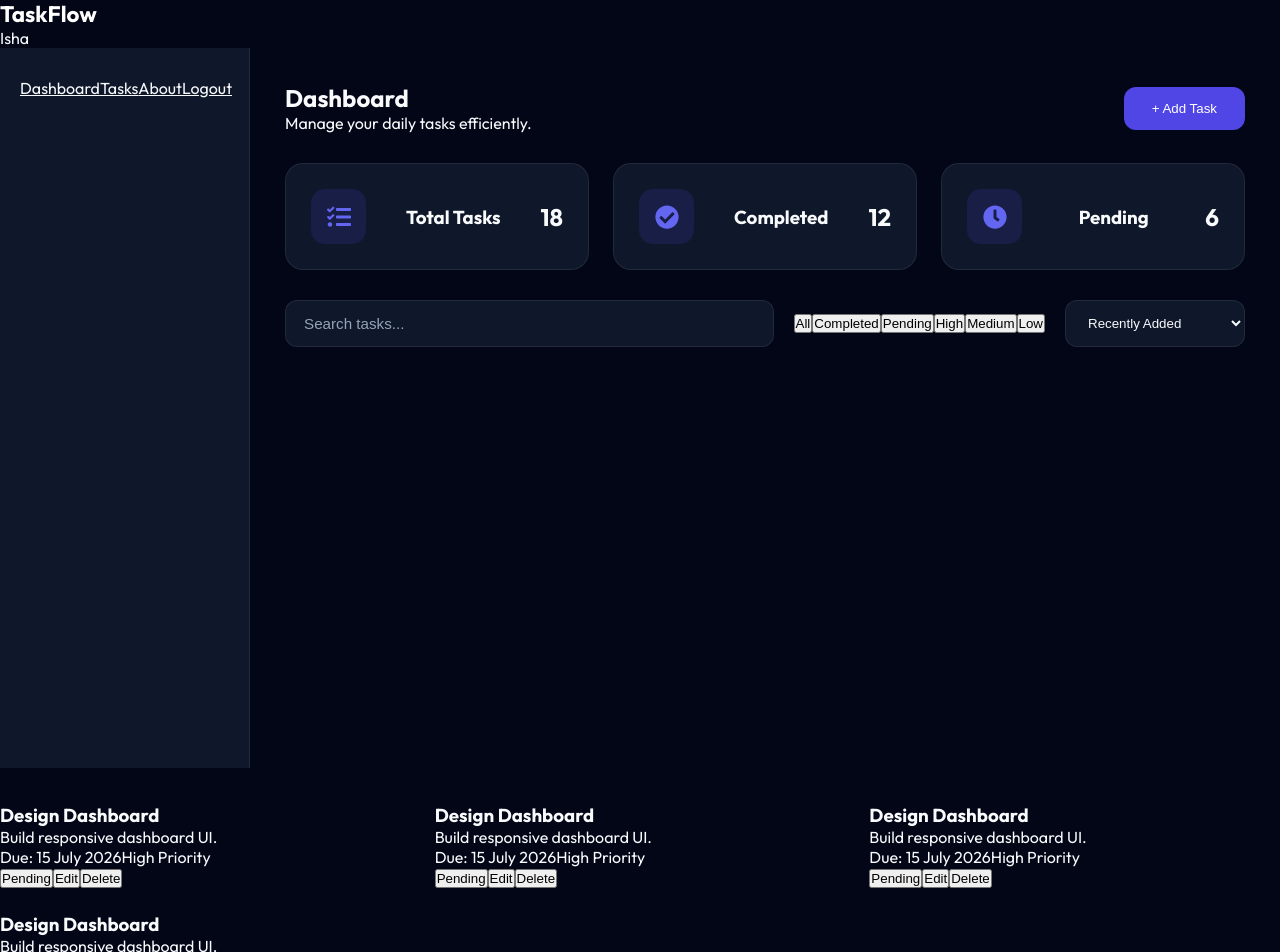
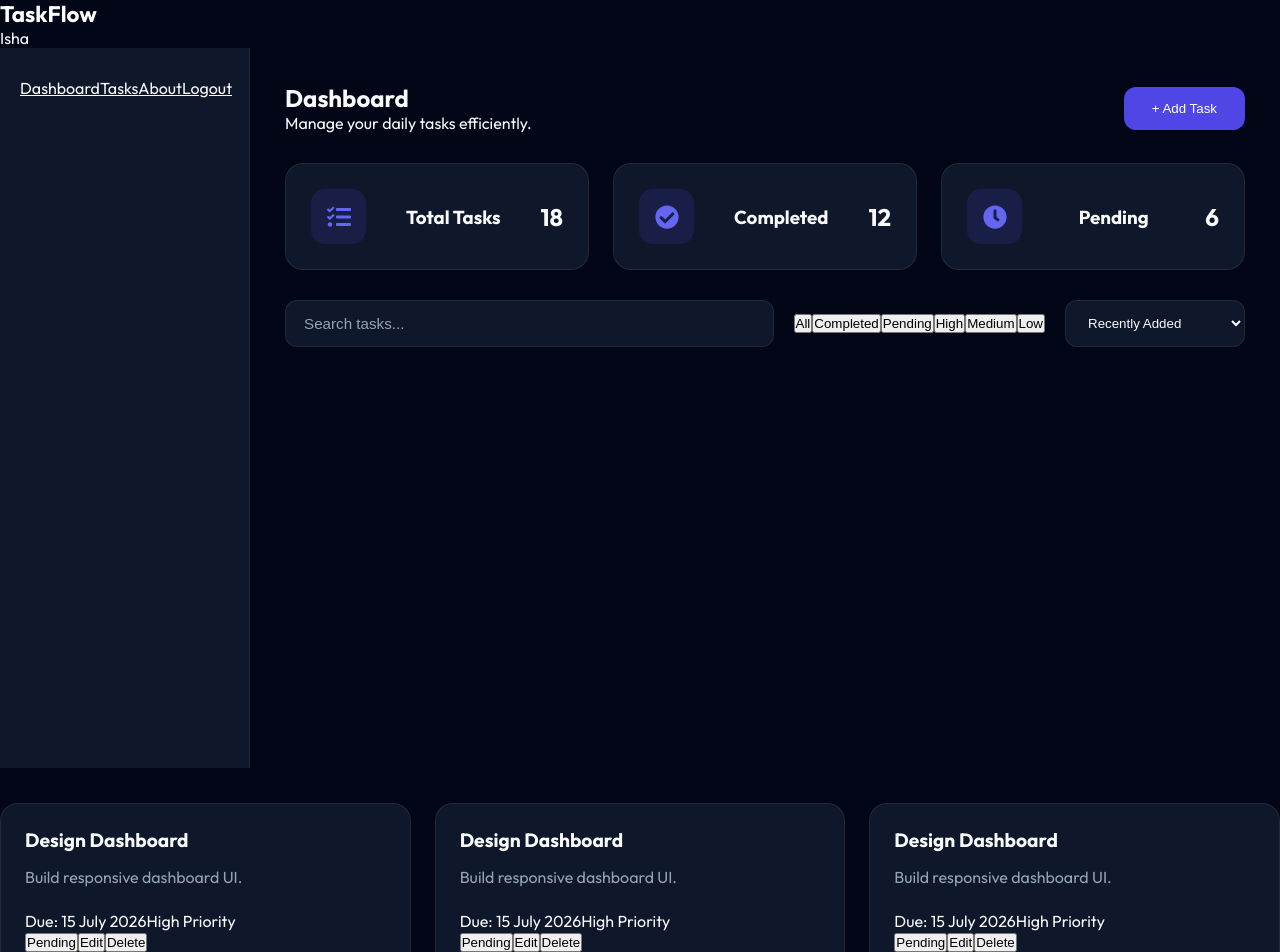
Before and after one commit to Isharani01/taskflow, a React (Vite) app: page /dashboard in a window 1280 px wide. Shown: the top 952 px of the page. Built offline with nearby package versions, Linux system fonts and the light colour scheme.

Commit message:
styled dashboard taskcard

```diff
--- a/src/components/Dashboard/TaskCard/TaskCard.module.css
+++ b/src/components/Dashboard/TaskCard/TaskCard.module.css
@@ -0,0 +1,78 @@
+.taskCard {
+  background: #0f172a;
+  border: 1px solid rgba(255,255,255,.08);
+  border-radius: 18px;
+  padding: 24px;
+  transition: .3s;
+}
+
+.taskCard:hover {
+  transform: translateY(-8px);
+  border-color: #6366f1;
+}
+
+.taskCard h3 {
+  font-size: 1.2rem;
+  margin-bottom: 12px;
+}
+
+.taskCard p {
+  color: #94a3b8;
+  line-height: 1.7;
+  margin-bottom: 20px;
+}
+
+.info {
+  display: flex;
+  justify-content: space-between;
+  align-items: center;
+  margin-bottom: 20px;
+}
+
+.priority {
+  padding: 6px 14px;
+  border-radius: 30px;
+  background: rgba(239,68,68,.15);
+  color: #ef4444;
+  font-size: .85rem;
+  font-weight: 600;
+}
+
+.date {
+  color: #94a3b8;
+  font-size: .9rem;
+}
+
+.actions {
+  display: flex;
+  justify-content: space-between;
+  gap: 12px;
+}
+
+.actions button {
+  flex: 1;
+  padding: 11px;
+  border: none;
+  border-radius: 10px;
+  cursor: pointer;
+  transition: .3s;
+}
+
+.editBtn {
+  background: #3b82f6;
+  color: white;
+}
+
+.deleteBtn {
+  background: #ef4444;
+  color: white;
+}
+
+.completeBtn {
+  background: #10b981;
+  color: white;
+}
+
+.actions button:hover {
+  opacity: .9;
+}
```
